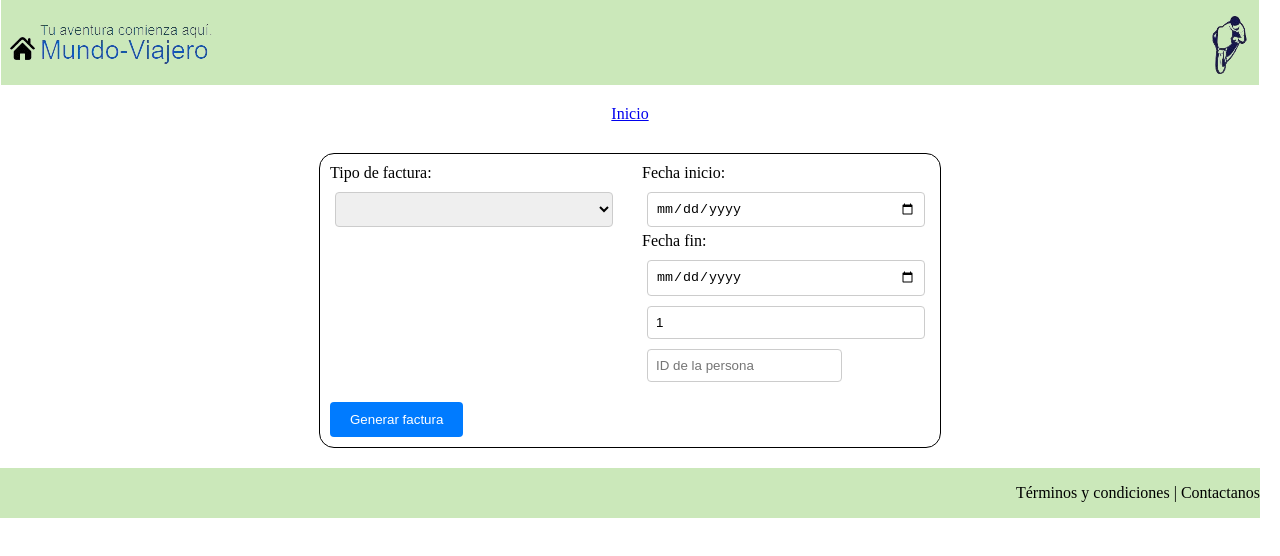
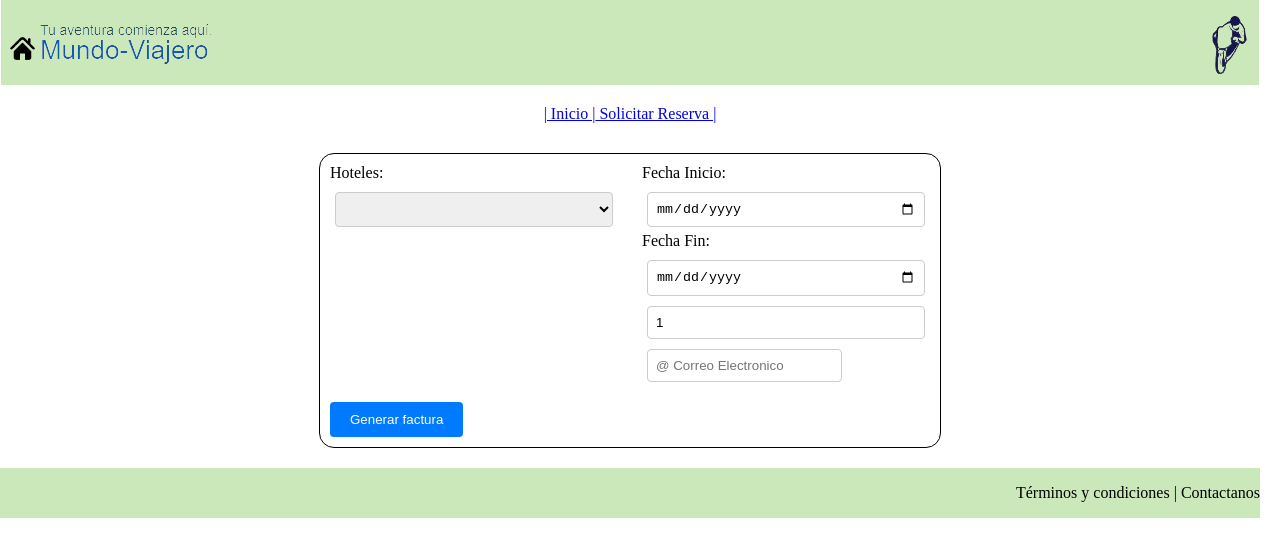
Before and after one commit to WilmarAgudelo/final_poweb, a Vue app: page /#/booking in a window 1280 px wide. Shown: the top 556 px of the page. Built offline with nearby package versions, Linux system fonts and the light colour scheme.

Commit message:
entrega finalizada

```diff
--- a/src/views/BookingView.vue
+++ b/src/views/BookingView.vue
@@ -1,4 +1,5 @@
 <template>
+  <!-- Encabezado de la página de reservas -->
   <div class="container">
     <header class="header">
       <div class="logo">
@@ -9,12 +10,14 @@
       </div>
     </header>
     <div class="link">
-      <a href="#/">Inicio</a>
+      <a href="#/">| Inicio |</a>
+      <a href="#/booking"> Solicitar Reserva |</a>
     </div>
 
+    <!-- Formulario de reserva -->
     <div class="form-container">
       <div class="form-item">
-        <label for="tipoFactura">Tipo de factura:</label>
+        <label for="tipoFactura">Hoteles:</label>
         <select v-model="selectedHotel">
           <option v-for="hotel in hotels" :key="hotel.id" :value="hotel">
             {{ hotel.name }} - ${{ hotel.pricePerNight }}/noche
@@ -23,31 +26,31 @@
       </div>
 
       <div class="form-item">
-        <label for="fechaInicio">Fecha inicio:</label>
+        <label for="fechaInicio">Fecha Inicio:</label>
         <input type="date" id="startDate" v-model="startDate" />
 
-        <label for="fechaFin">Fecha fin:</label>
+        <label for="fechaFin">Fecha Fin:</label>
         <input type="date" id="endDate" v-model="endDate" />
 
         <input
           type="number"
           v-model="peopleCount"
           :required="peopleCountRequired"
-          placeholder="Cantidad de personas"
+          placeholder="Cantidad de Personas"
         />
         <div v-if="peopleCount > 0">
           <div v-for="index in parseInt(peopleCount)" :key="index">
             <input
               type="text"
               v-model="personIds[index]"
-              placeholder="ID de la persona"
+              placeholder="@ Correo Electronico"
             />
           </div>
         </div>
         <div v-else>
           <p class="error-message">
-            Error: Se requiere un número mayor que 0 para la cantidad de
-            personas.
+            Error: !!!Se requiere un número mayor a 0 para la cantidad de
+            personas.¡¡¡
           </p>
         </div>
       </div>
--- a/src/views/HomeView.vue
+++ b/src/views/HomeView.vue
@@ -9,7 +9,8 @@
       </div>
     </header>
     <div class="link">
-      <a href="#/booking">Solicitar Reserva</a>
+      <a href="#/">| Inicio |</a>
+      <a href="#/booking"> Solicitar Reserva |</a>
     </div>
 
     <main>
--- a/vue.config.js
+++ b/vue.config.js
@@ -3,7 +3,6 @@ module.exports = defineConfig({
   transpileDependencies: true,
 });
 
-
 module.exports = {
-  publicPath: '/final_poweb/',
+  publicPath: "/final_poweb/",
 };
```
